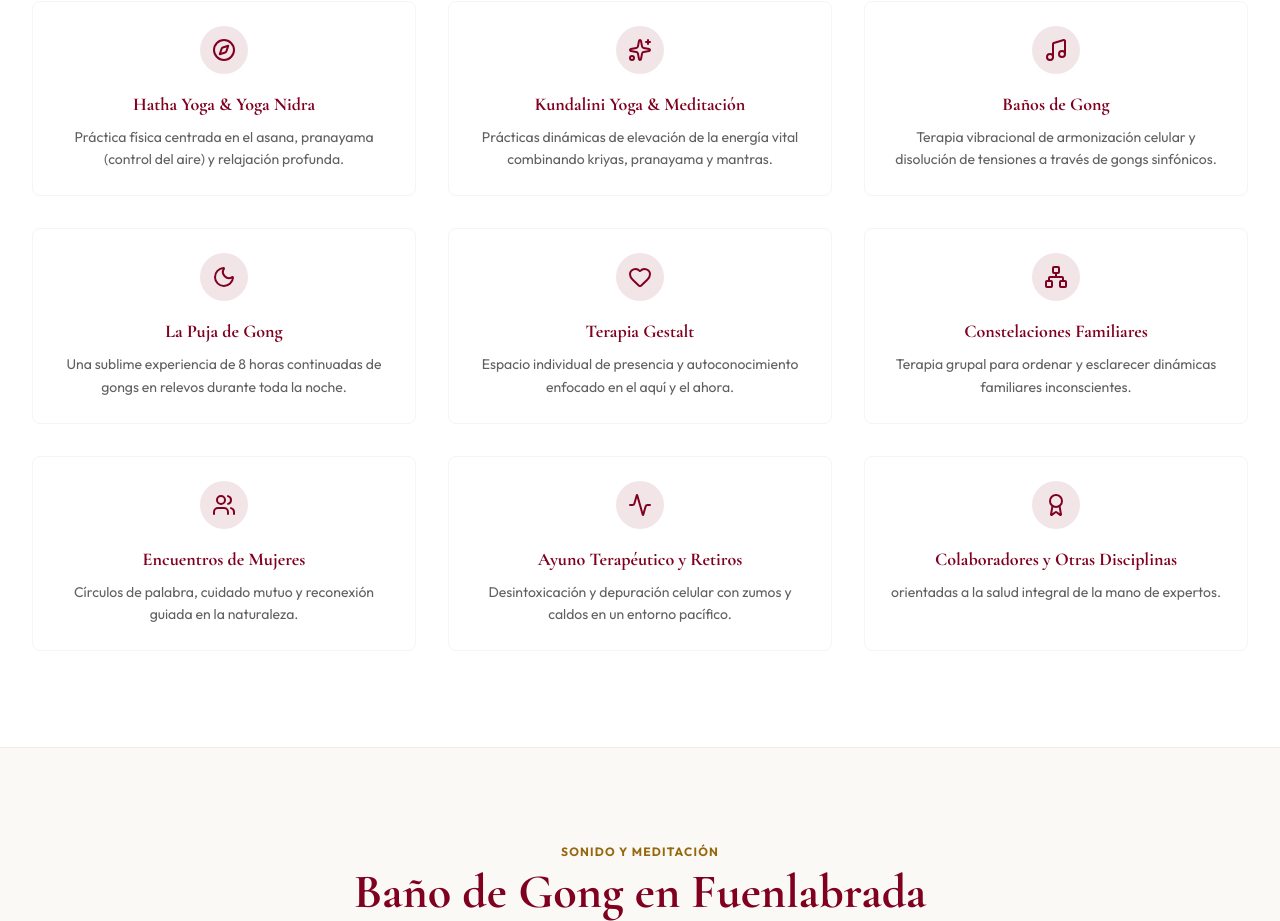
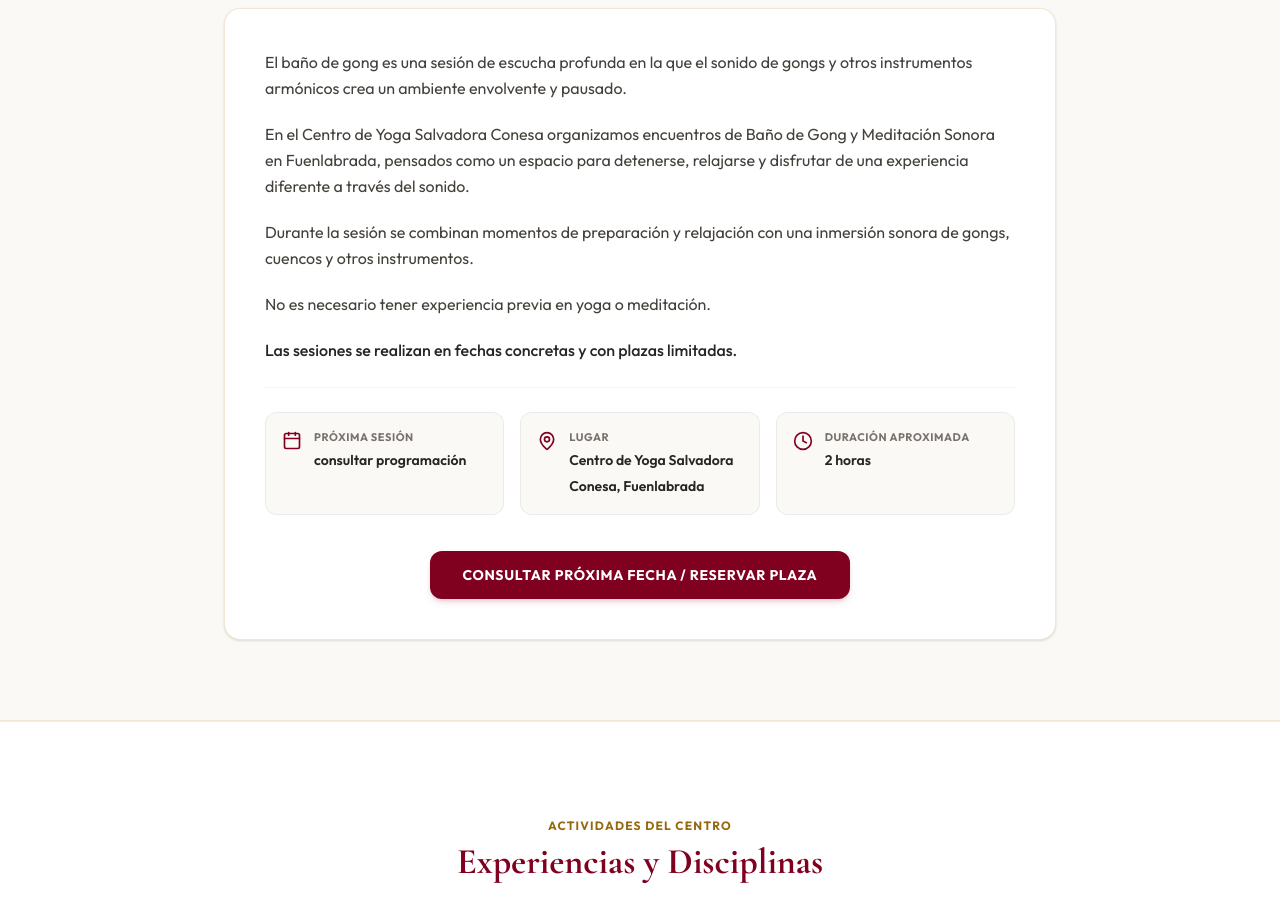
Before and after one commit to jigomez-gr/salvadora, a Next.js app: page / in a window 1280 px wide. Shown: the part 7840-8761 px from the top of the page. Built offline with nearby package versions, Linux system fonts and the light colour scheme; no server answers.

Commit message:
fix: reubicar sección Baño de Gong justo bajo la actividad itinerario, enlazar a talleres_eventos y retirar video duplicado

```diff
--- a/src/app/page.tsx
+++ b/src/app/page.tsx
@@ -464,6 +464,93 @@ export default async function Home() {
         </div>
       </section>
 
+      {/* 6.5 Sección Informativa: Baño de Gong en Fuenlabrada */}
+      <section id="bano-de-gong" className="py-20 bg-[#FAF9F6] border-b border-[#C5A059]/20 scroll-mt-24">
+        <div className="max-w-4xl mx-auto px-4 sm:px-6 lg:px-8">
+          <div className="text-center mb-10">
+            <span className="text-xs uppercase tracking-widest text-[#96680E] font-extrabold block mb-2">
+              Sonido y Meditación
+            </span>
+            <h2 className="font-serif text-3xl sm:text-5xl font-bold text-[#800020]">
+              Baño de Gong en Fuenlabrada
+            </h2>
+            <p className="text-base sm:text-lg text-stone-600 font-medium mt-3 max-w-2xl mx-auto">
+              Una experiencia de sonido, relajación y atención plena
+            </p>
+          </div>
+
+          <div className="bg-white p-6 sm:p-10 rounded-2xl border border-[#C5A059]/25 shadow-sm space-y-5 text-stone-700 leading-relaxed font-sans text-sm sm:text-base">
+            <p>
+              El baño de gong es una sesión de escucha profunda en la que el sonido
+              de gongs y otros instrumentos armónicos crea un ambiente envolvente y pausado.
+            </p>
+            <p>
+              En el Centro de Yoga Salvadora Conesa organizamos encuentros de
+              Baño de Gong y Meditación Sonora en Fuenlabrada, pensados como un espacio
+              para detenerse, relajarse y disfrutar de una experiencia diferente
+              a través del sonido.
+            </p>
+            <p>
+              Durante la sesión se combinan momentos de preparación y relajación
+              con una inmersión sonora de gongs, cuencos y otros instrumentos.
+            </p>
+            <p>
+              No es necesario tener experiencia previa en yoga o meditación.
+            </p>
+            <p className="font-medium text-stone-800">
+              Las sesiones se realizan en fechas concretas y con plazas limitadas.
+            </p>
+
+            <div className="pt-6 mt-6 border-t border-stone-100 grid grid-cols-1 sm:grid-cols-3 gap-4">
+              <div className="flex items-start gap-3 bg-[#FAF9F6] p-4 rounded-xl border border-stone-200/70">
+                <Calendar className="w-5 h-5 text-[#800020] shrink-0 mt-0.5" />
+                <div>
+                  <span className="block text-[11px] uppercase tracking-wider text-stone-500 font-bold">
+                    Próxima sesión
+                  </span>
+                  <span className="text-xs sm:text-sm font-semibold text-stone-800">
+                    consultar programación
+                  </span>
+                </div>
+              </div>
+
+              <div className="flex items-start gap-3 bg-[#FAF9F6] p-4 rounded-xl border border-stone-200/70">
+                <MapPin className="w-5 h-5 text-[#800020] shrink-0 mt-0.5" />
+                <div>
+                  <span className="block text-[11px] uppercase tracking-wider text-stone-500 font-bold">
+                    Lugar
+                  </span>
+                  <span className="text-xs sm:text-sm font-semibold text-stone-800">
+                    Centro de Yoga Salvadora Conesa, Fuenlabrada
+                  </span>
+                </div>
+              </div>
+
+              <div className="flex items-start gap-3 bg-[#FAF9F6] p-4 rounded-xl border border-stone-200/70">
+                <Clock className="w-5 h-5 text-[#800020] shrink-0 mt-0.5" />
+                <div>
+                  <span className="block text-[11px] uppercase tracking-wider text-stone-500 font-bold">
+                    Duración aproximada
+                  </span>
+                  <span className="text-xs sm:text-sm font-semibold text-stone-800">
+                    2 horas
+                  </span>
+                </div>
+              </div>
+            </div>
+
+            <div className="pt-4 text-center">
+              <Link
+                href="/servicios?categoria=talleres_eventos"
+                className="inline-flex items-center justify-center px-8 py-3.5 bg-[#800020] hover:bg-[#800020]/90 text-white text-xs sm:text-sm font-bold uppercase tracking-wider rounded-xl shadow-md shadow-[#800020]/15 hover:scale-102 active:scale-98 transition duration-200 cursor-pointer"
+              >
+                Consultar próxima fecha / Reservar plaza
+              </Link>
+            </div>
+          </div>
+        </div>
+      </section>
+
       {/* 7. Experiencias Destacadas */}
       <section className="py-24 bg-white border-y border-[#C5A059]/20">
         <div className="max-w-7xl mx-auto px-4 sm:px-6 lg:px-8">
@@ -574,117 +661,6 @@ export default async function Home() {
               <p className="text-xs sm:text-sm text-[#1C1C1C]/70 leading-relaxed">
                 orientadas a la salud integral de la mano de expertos.
               </p>
-            </div>
-          </div>
-        </div>
-      </section>
-
-      {/* 7.5 Sección Informativa: Baño de Gong en Fuenlabrada */}
-      <section id="bano-de-gong" className="py-24 bg-[#FAF9F6] border-b border-[#C5A059]/20 scroll-mt-24">
-        <div className="max-w-4xl mx-auto px-4 sm:px-6 lg:px-8">
-          <div className="text-center mb-12">
-            <span className="text-xs uppercase tracking-widest text-[#96680E] font-extrabold block mb-2">
-              Sonido y Meditación
-            </span>
-            <h2 className="font-serif text-3xl sm:text-5xl font-bold text-[#800020]">
-              Baño de Gong en Fuenlabrada
-            </h2>
-            <p className="text-base sm:text-lg text-stone-600 font-medium mt-3 max-w-2xl mx-auto">
-              Una experiencia de sonido, relajación y atención plena
-            </p>
-          </div>
-
-          <div className="bg-white p-6 sm:p-10 rounded-2xl border border-[#C5A059]/25 shadow-sm space-y-5 text-stone-700 leading-relaxed font-sans text-sm sm:text-base">
-            <p>
-              El baño de gong es una sesión de escucha profunda en la que el sonido
-              de gongs y otros instrumentos armónicos crea un ambiente envolvente y pausado.
-            </p>
-            <p>
-              En el Centro de Yoga Salvadora Conesa organizamos encuentros de
-              Baño de Gong y Meditación Sonora en Fuenlabrada, pensados como un espacio
-              para detenerse, relajarse y disfrutar de una experiencia diferente
-              a través del sonido.
-            </p>
-            <p>
-              Durante la sesión se combinan momentos de preparación y relajación
-              con una inmersión sonora de gongs, cuencos y otros instrumentos.
-            </p>
-            <p>
-              No es necesario tener experiencia previa en yoga o meditación.
-            </p>
-            <p className="font-medium text-stone-800">
-              Las sesiones se realizan en fechas concretas y con plazas limitadas.
-            </p>
-
-            <div className="pt-6 mt-6 border-t border-stone-100 grid grid-cols-1 sm:grid-cols-3 gap-4">
-              <div className="flex items-start gap-3 bg-[#FAF9F6] p-4 rounded-xl border border-stone-200/70">
-                <Calendar className="w-5 h-5 text-[#800020] shrink-0 mt-0.5" />
-                <div>
-                  <span className="block text-[11px] uppercase tracking-wider text-stone-500 font-bold">
-                    Próxima sesión
-                  </span>
-                  <span className="text-xs sm:text-sm font-semibold text-stone-800">
-                    consultar programación
-                  </span>
-                </div>
-              </div>
-
-              <div className="flex items-start gap-3 bg-[#FAF9F6] p-4 rounded-xl border border-stone-200/70">
-                <MapPin className="w-5 h-5 text-[#800020] shrink-0 mt-0.5" />
-                <div>
-                  <span className="block text-[11px] uppercase tracking-wider text-stone-500 font-bold">
-                    Lugar
-                  </span>
-                  <span className="text-xs sm:text-sm font-semibold text-stone-800">
-                    Centro de Yoga Salvadora Conesa, Fuenlabrada
-                  </span>
-                </div>
-              </div>
-
-              <div className="flex items-start gap-3 bg-[#FAF9F6] p-4 rounded-xl border border-stone-200/70">
-                <Clock className="w-5 h-5 text-[#800020] shrink-0 mt-0.5" />
-                <div>
-                  <span className="block text-[11px] uppercase tracking-wider text-stone-500 font-bold">
-                    Duración aproximada
-                  </span>
-                  <span className="text-xs sm:text-sm font-semibold text-stone-800">
-                    2 horas
-                  </span>
-                </div>
-              </div>
-            </div>
-
-            <div className="pt-4 text-center">
-              <a
-                href="#contacto"
-                className="inline-flex items-center justify-center px-8 py-3.5 bg-[#800020] hover:bg-[#800020]/90 text-white text-xs sm:text-sm font-bold uppercase tracking-wider rounded-xl shadow-md shadow-[#800020]/15 hover:scale-102 active:scale-98 transition duration-200 cursor-pointer"
-              >
-                Consultar próxima fecha / Reservar plaza
-              </a>
-            </div>
-          </div>
-
-          {/* Vídeo de Baños de Gong (debajo del texto) */}
-          <div className="mt-10">
-            <div className="bg-white p-2.5 sm:p-3 rounded-xl border border-[#C5A059]/25 shadow-xl shadow-[#800020]/5 hover:shadow-2xl transition duration-500 font-sans w-full">
-              <div className="relative w-full aspect-video rounded-lg overflow-hidden bg-black/5 border border-stone-200">
-                <video
-                  src="/videos/itinerario-3.mp4"
-                  poster="/videos/itinerario-3-poster.jpg"
-                  controls
-                  playsInline
-                  preload="metadata"
-                  className="w-full h-full object-cover select-none"
-                />
-              </div>
-              <div className="mt-4 text-center space-y-1 select-none border-t border-[#C5A059]/10 pt-4">
-                <p className="font-serif italic font-bold text-[#800020] text-sm sm:text-base">
-                  &ldquo;Inmersión sonora de gongs y cuencos armónicos&rdquo;
-                </p>
-                <p className="tracking-widest uppercase text-[9px] sm:text-[10px] text-stone-500 font-semibold">
-                  Baño de Gong en Fuenlabrada · Centro de Yoga Salvadora Conesa
-                </p>
-              </div>
             </div>
           </div>
         </div>
```
